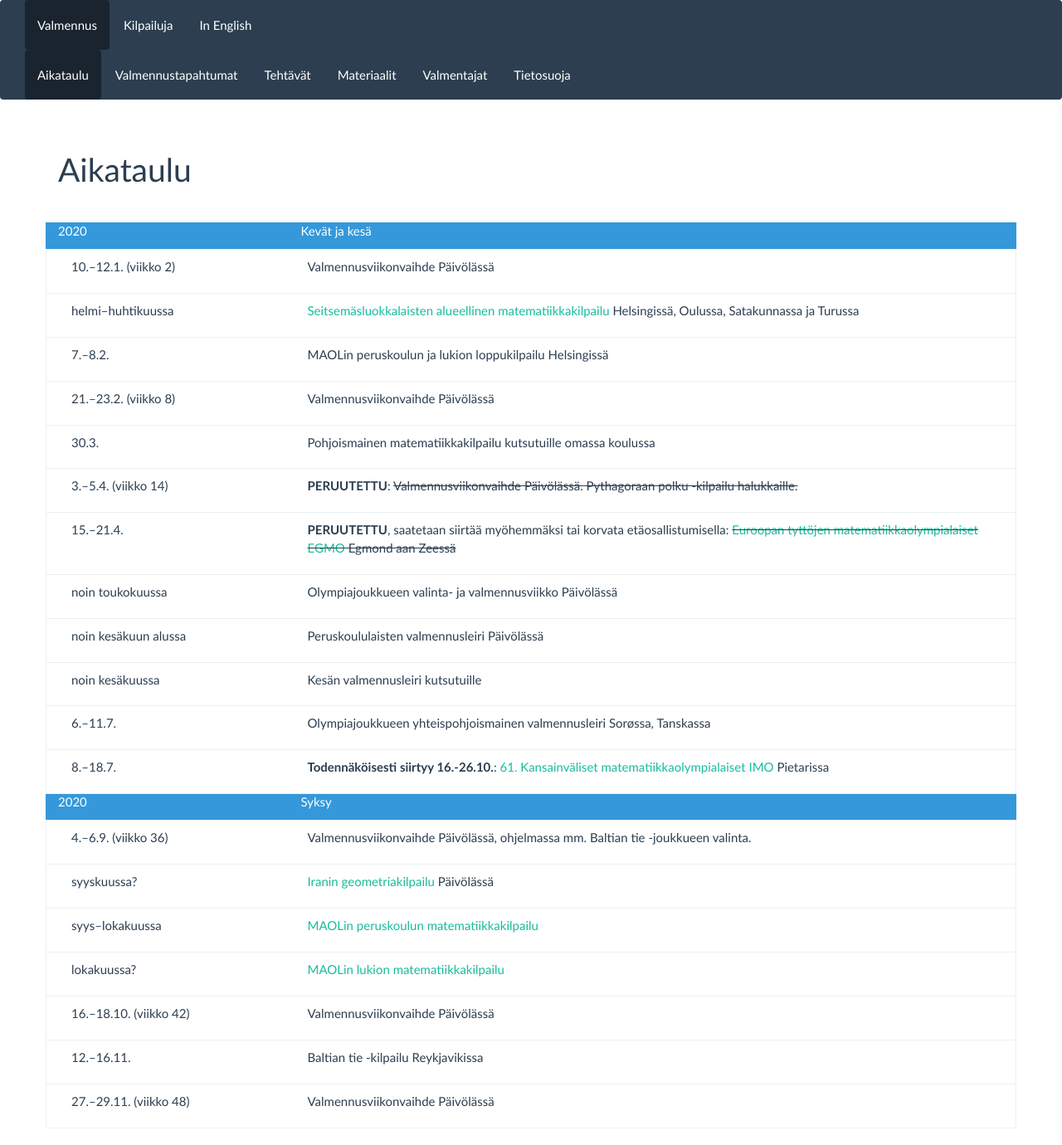
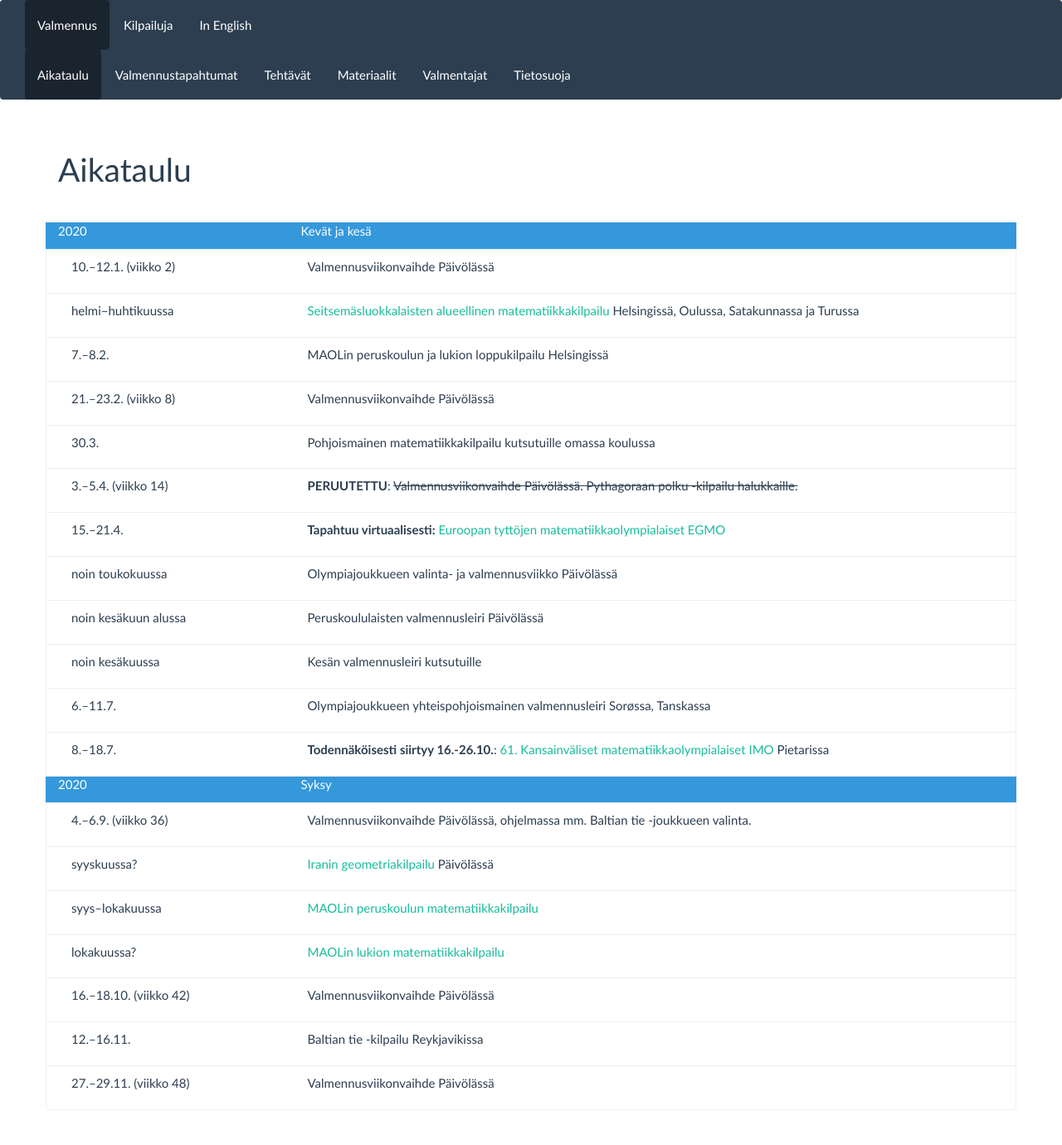
Before and after one commit to matematiikkakilpailut/matematiikkakilpailut.github.io, a Jekyll site: the page built from aikataulu/index.md, in a window 1280 px wide. Shown: the whole page at 83% size. Built offline with Jekyll 4.4.1, drawn with Linux system fonts in a browser that asks for light colours; after the commit the page ends 1358 px from its top, so only the background shows below that.

Commit message:
Update index.md

```diff
--- a/aikataulu/index.md
+++ b/aikataulu/index.md
@@ -19,7 +19,7 @@ aikataulu:
   - pvm: "3.&ndash;5.4. (viikko 14)"
     tapahtuma: "**PERUUTETTU**: ~~Valmennus&shy;viikonvaihde Päivölässä. Pythagoraan polku -kilpailu halukkaille.~~"
   - pvm: "15.&ndash;21.4."
-    tapahtuma: "**PERUUTETTU**, saatetaan siirtää myöhemmäksi tai korvata etäosallistumisella: ~~[Euroopan tyttöjen matematiikka&shy;olympialaiset <abbr>EGMO</abbr>](https://egmo2020.nl) Egmond aan Zeessä~~"
+    tapahtuma: "**Tapahtuu virtuaalisesti:** [Euroopan tyttöjen matematiikka&shy;olympialaiset <abbr>EGMO</abbr>](https://egmo2020.nl)"
   - pvm: "noin toukokuussa"
     tapahtuma: "Olympia&shy;joukkueen valinta- ja valmennus&shy;viikko Päivölässä"
   - pvm: "noin kesäkuun alussa"
```
